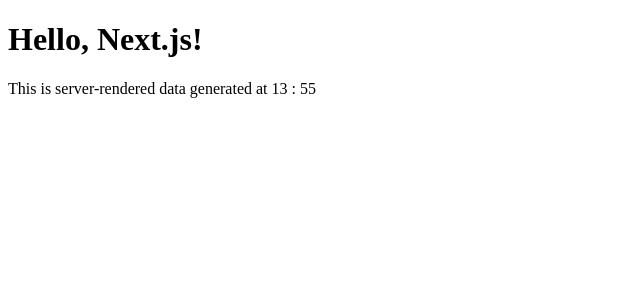
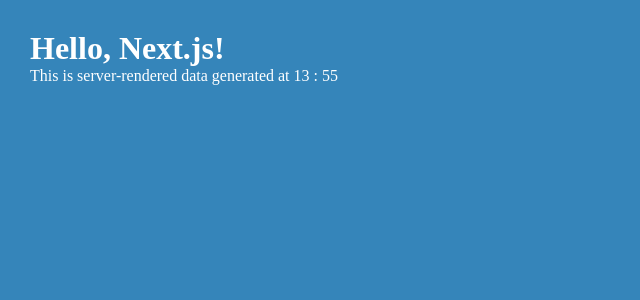
Before and after one commit to AayushOjha/lcp_test, a Next.js app: page / in a window 1280 px wide. Shown: the top 300 px of the page, without its empty margins (0-640 px from the left). Built offline with nearby package versions, Linux system fonts and the light colour scheme.

Commit message:
updated color

```diff
--- a/package.json
+++ b/package.json
@@ -8,6 +8,7 @@
   "dependencies": {
     "html-react-parser": "^3.0.8",
     "next": "11.1",
+    "randomcolor": "^0.6.2",
     "react": "^17.0.2",
     "react-dom": "^17.0.2",
     "sass": "1.26.3"
--- a/pages/index.js
+++ b/pages/index.js
@@ -1,9 +1,10 @@
 // pages/index.js
 import React from 'react';
+import { randomColor } from 'randomcolor';
 
 function Home({ data }) {
   return (
-    <div>
+    <div style={{ backgroundColor: randomColor() }} className="boddy">
       <h1>Hello, Next.js!</h1>
       <p>{data}</p>
     </div>
--- a/styles.scss
+++ b/styles.scss
@@ -1,5 +1,11 @@
-// $backgroundColor: #2ecc71;
+* {
+  box-sizing: border-box;
+  padding: 0;
+  margin: 0;
+}
 
-// .app {
-//   background-color: $backgroundColor;
-// }
+.boddy {
+  padding: 30px;
+  height: 100vh;
+  color: white;
+}
```
Also changed, not shown: 2 other files (tests, documents, lock files or other folders).
